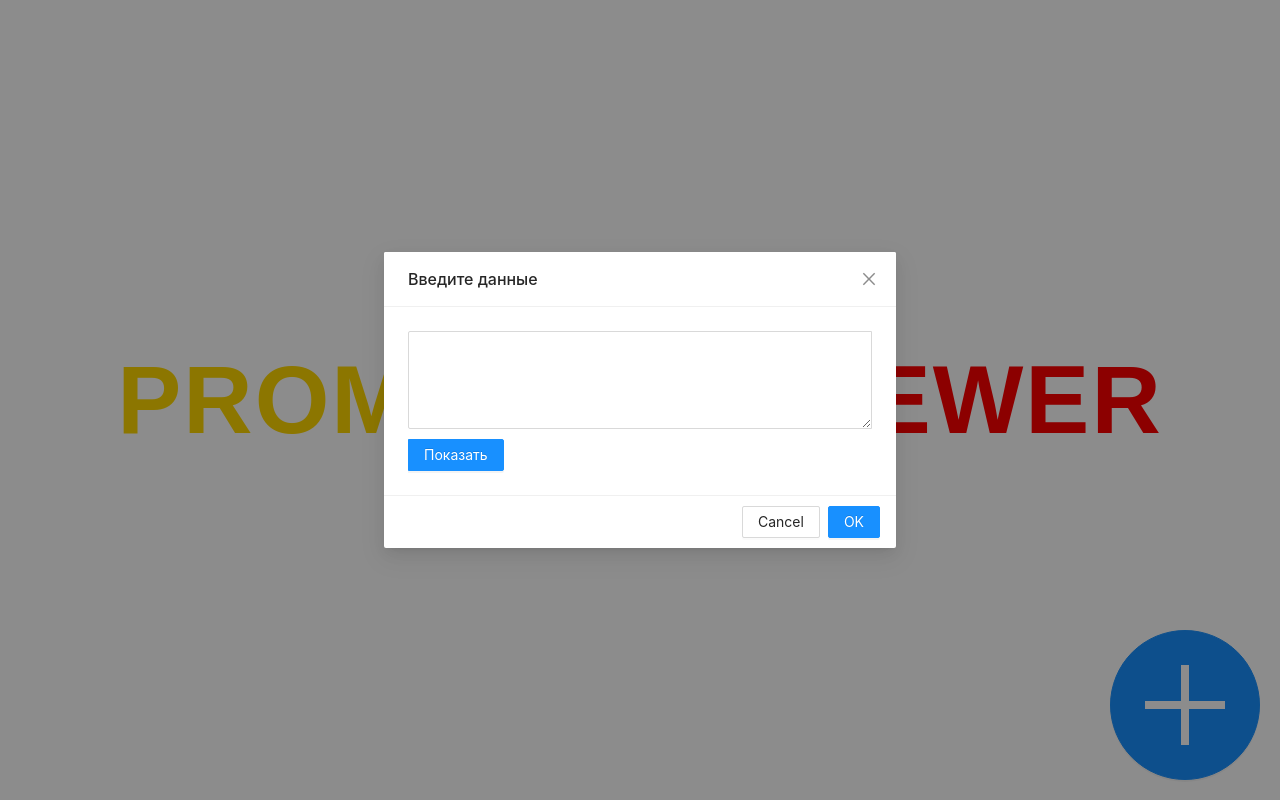
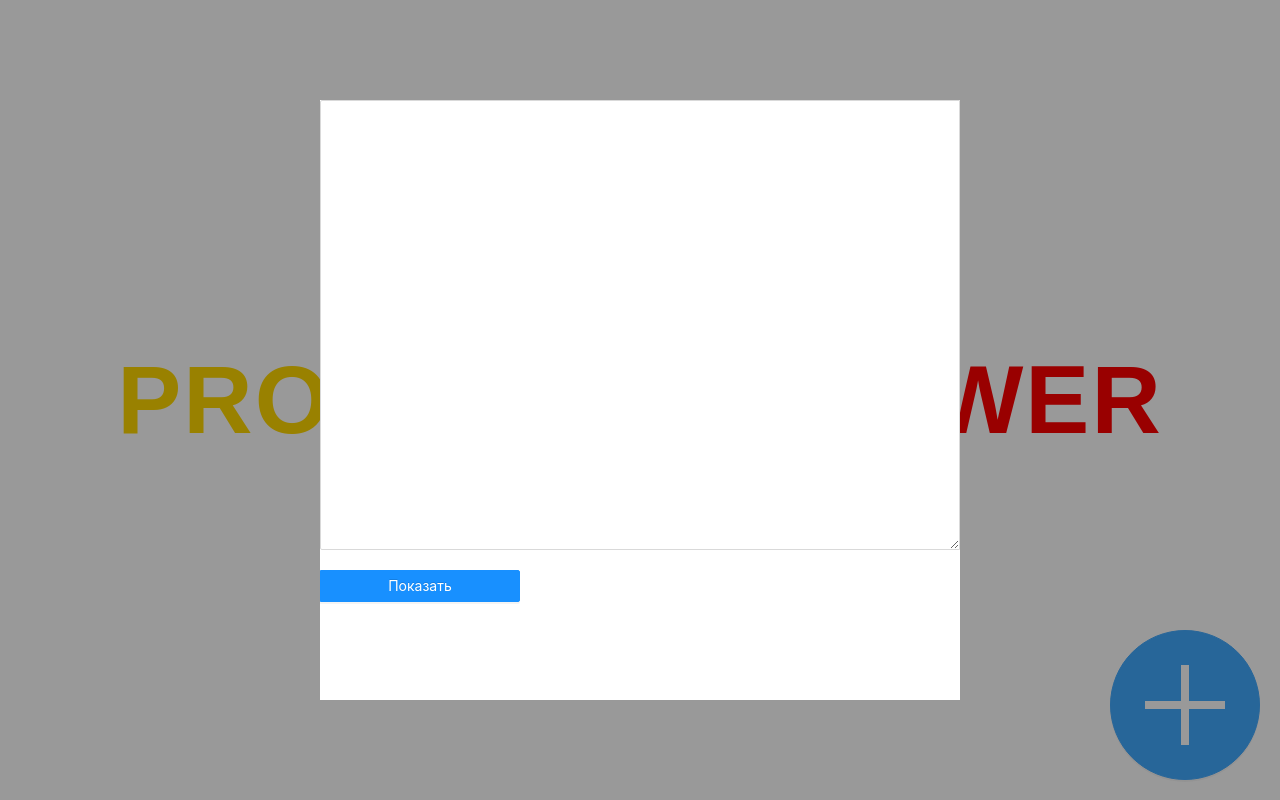
Before and after one commit to FeraVerto/prometeus-viewer, a React (Create React App) app: page / in a window 1280 px wide. Both pictures are taken after a click on the button 1185 px from the left and 705 px from the top of the page. Built offline with nearby package versions, Linux system fonts and the light colour scheme.

Commit message:
delete emply line in table

```diff
--- a/package.json
+++ b/package.json
@@ -15,6 +15,7 @@
     "react": "^18.0.0",
     "react-dom": "^18.0.0",
     "react-redux": "^8.0.1",
+    "react-remove-scroll": "^2.5.5",
     "react-scripts": "5.0.0",
     "typescript": "^4.4.2",
     "web-vitals": "^2.1.0"
--- a/src/App.css
+++ b/src/App.css
@@ -63,3 +63,14 @@
   margin-right: -50%;
   transform: translate(-50%, -50%)
 }
+
+.popup {
+  width: 50%;
+  height: 600px;
+}
+
+.ant-btn {
+  margin-top: 20px;
+  width: 200px;
+  height: 80px;
+}
--- a/src/App.tsx
+++ b/src/App.tsx
@@ -8,14 +8,19 @@ import { Container } from './components/Container/Container';
 import { converterDataSelector } from './store/converterSlice';
 import { Button } from 'antd';
 import { PlusOutlined } from '@ant-design/icons';
-import { ModalData } from './components/Modal/Modal';
+import { PopupData } from './components/Modal/PopupData';
+import { IConvertedDataItem } from './types';
 
 function App() {
   const data = useSelector(converterDataSelector);
-  const [isModalVisible, setIsModalVisible] = useState(false);
+  const [isVisiblePopup, setIsVisiblePopup] = useState(false);
 
   const showModal = () => {
-    setIsModalVisible(true);
+    setIsVisiblePopup(true);
+  };
+
+  const addData = (data: IConvertedDataItem[]) => {
+    console.log('data', data);
   };
 
   if (data.converter.length !== 0) {
@@ -42,7 +47,9 @@ function App() {
             icon={<PlusOutlined />}
           ></Button>
         </div>
-        {isModalVisible && <ModalData visible={isModalVisible} />}
+        {isVisiblePopup && (
+          <PopupData setIsVisiblePopup={setIsVisiblePopup} onSubmit={addData} />
+        )}
       </>
     );
   }
--- a/src/components/Modal/Modal.tsx
+++ /dev/null
@@ -1,17 +0,0 @@
-import { Modal } from 'antd';
-import { TransformData } from '../../pages/TransformData/TransformData';
-import s from './../Modal/Modal.module.css';
-
-export const ModalData = ({ visible }: { visible: boolean }) => {
-  return (
-    <Modal
-      centered={true}
-      className={s.modal_block}
-      title={'Введите данные'}
-      visible
-      width="40%"
-    >
-      <TransformData />
-    </Modal>
-  );
-};
--- /dev/null
+++ b/src/components/Modal/PopupData.tsx
@@ -0,0 +1,43 @@
+import { useEffect, useState } from 'react';
+import { useDispatch } from 'react-redux';
+import { Modal } from 'antd';
+import Popup from '../Popup/Popup';
+import { TransformData } from '../../pages/TransformData/TransformData';
+import s from './../Modal/PopupData.module.css';
+import { IConvertedDataItem } from '../../types';
+import { Button, Input } from 'antd';
+import { convertData } from '../../utils/converter';
+import { converterActions } from '../../store/converterSlice';
+
+export const PopupData = ({
+  setIsVisiblePopup,
+  onSubmit,
+  isLoading,
+}: {
+  setIsVisiblePopup: (isVisiblePopup: boolean) => void;
+  onSubmit: (data: IConvertedDataItem[]) => void;
+  isLoading?: boolean;
+}) => {
+  const { TextArea } = Input;
+  const dispatch = useDispatch();
+  const [inputText, setInputText] = useState<string>('');
+
+  const onChangeData = (evt: React.ChangeEvent<HTMLTextAreaElement>) => {
+    setInputText(evt.target.value);
+  };
+  const convertText = () => {
+    const data = convertData(inputText);
+    dispatch(converterActions.saveData(data));
+  };
+  return (
+    <Popup className={s.modal_block} onClose={() => setIsVisiblePopup(false)}>
+      {/* <TransformData /> */}
+      <Input.Group compact>
+        <TextArea rows={20} onChange={onChangeData} />
+        <Button className={s.convert_btn} type="primary" onClick={convertText}>
+          Показать
+        </Button>
+      </Input.Group>
+    </Popup>
+  );
+};
--- /dev/null
+++ b/src/components/Popup/Popup.css
@@ -0,0 +1,56 @@
+.popup-wrapper {
+    display: flex;
+    align-items: center;
+    justify-content: center;
+    z-index: 1000;
+    position: fixed;
+    left: 0;
+    top: 0;
+    right: 0;
+    bottom: 0;
+    width: 100%;
+    min-height: 100%;
+    min-height: 100vh;
+    background-color: rgba(0, 0, 0, 0.4);
+    overflow-y: auto;
+}
+
+.popup {
+    background: #ffffff;
+    max-height: 100%;
+    overflow-y: auto;
+    overflow-x: hidden;
+}
+
+.popup-content-wrapper {
+    width: 500px;
+    display: flex;
+    flex-direction: column;
+    justify-content: center;
+    align-items: center;
+}
+
+.popup-form {
+    display: flex;
+    flex-direction: column;
+}
+
+.popup-form,
+.modal-header,
+.popup-label,
+.popup-edit-input {
+    width: 100%;
+}
+
+.modal-header,
+.popup-form {
+    padding: 20px;
+}
+
+.popup-edit-input {
+    border: 1px solid ;
+}
+
+.popup-button {
+    width: 30%;
+}
--- /dev/null
+++ b/src/components/Popup/Popup.tsx
@@ -0,0 +1,50 @@
+/** библиотеки */
+import React from 'react';
+import cn from 'classnames';
+import { RemoveScroll } from 'react-remove-scroll';
+
+/** стили */
+import './Popup.css';
+
+/**
+ * Всплывающее окно
+ * @param {string} className
+ * @param {Function} onClose событие при закрытии
+ * @param {JSX.Element} children дочерние элементы всплывающего окна
+ * @param {boolean} isScrollRemoved флаг, отвечающий за удаление скроллбара (по дефолту true)
+ */
+
+type PopupType = {
+  className?: string;
+  onClose:
+    | ((event: React.MouseEvent<HTMLDivElement, MouseEvent>) => void)
+    | undefined;
+  children: JSX.Element;
+  isScrollRemoved?: boolean;
+};
+
+const Popup = ({
+  className,
+  onClose,
+  children,
+  isScrollRemoved = true,
+}: PopupType) => {
+  const popupContent = (
+    <div className="popup-wrapper" onClick={onClose}>
+      <div
+        className={cn('popup', className)}
+        onClick={(event) => event.stopPropagation()}
+      >
+        {children}
+      </div>
+    </div>
+  );
+
+  return isScrollRemoved ? (
+    <RemoveScroll>{popupContent}</RemoveScroll>
+  ) : (
+    <>{popupContent}</>
+  );
+};
+
+export default Popup;
--- a/src/utils/converter.tsx
+++ b/src/utils/converter.tsx
@@ -5,10 +5,13 @@ import { colors } from './../constants/constants';
 const descriptions = {} as any;
 
 export const convertData = (data: string) => {
-  console.log('data converter', data);
   const dataSplit = data.trim().split('#');
+  console.log('dataSplit', dataSplit);
 
   let mainResult = dataSplit.reduce((acc, element, index) => {
+    if (index === 0) {
+      return [];
+    }
     const item = element.trim();
 
     let shuffledColors = shuffle(colors);
@@ -75,5 +78,7 @@ export const convertData = (data: string) => {
           },
         ];
   }, [] as IConvertedDataItem[]);
+
+  console.log('mainResult', mainResult);
   return mainResult;
 };
```
Also changed, not shown: src/components/Modal/Modal.module.css (deleted), src/components/Modal/PopupData.module.css (added), 1 other file (tests, documents, lock files or other folders).
